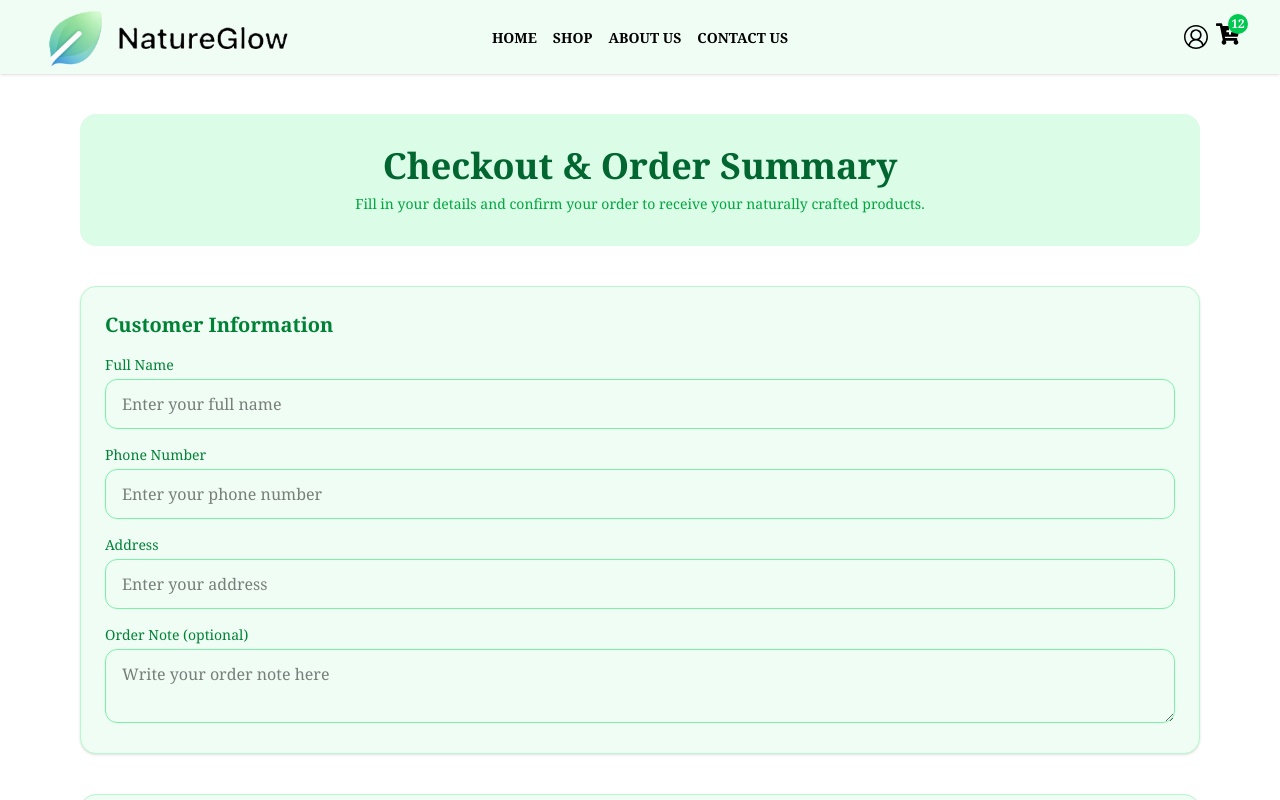
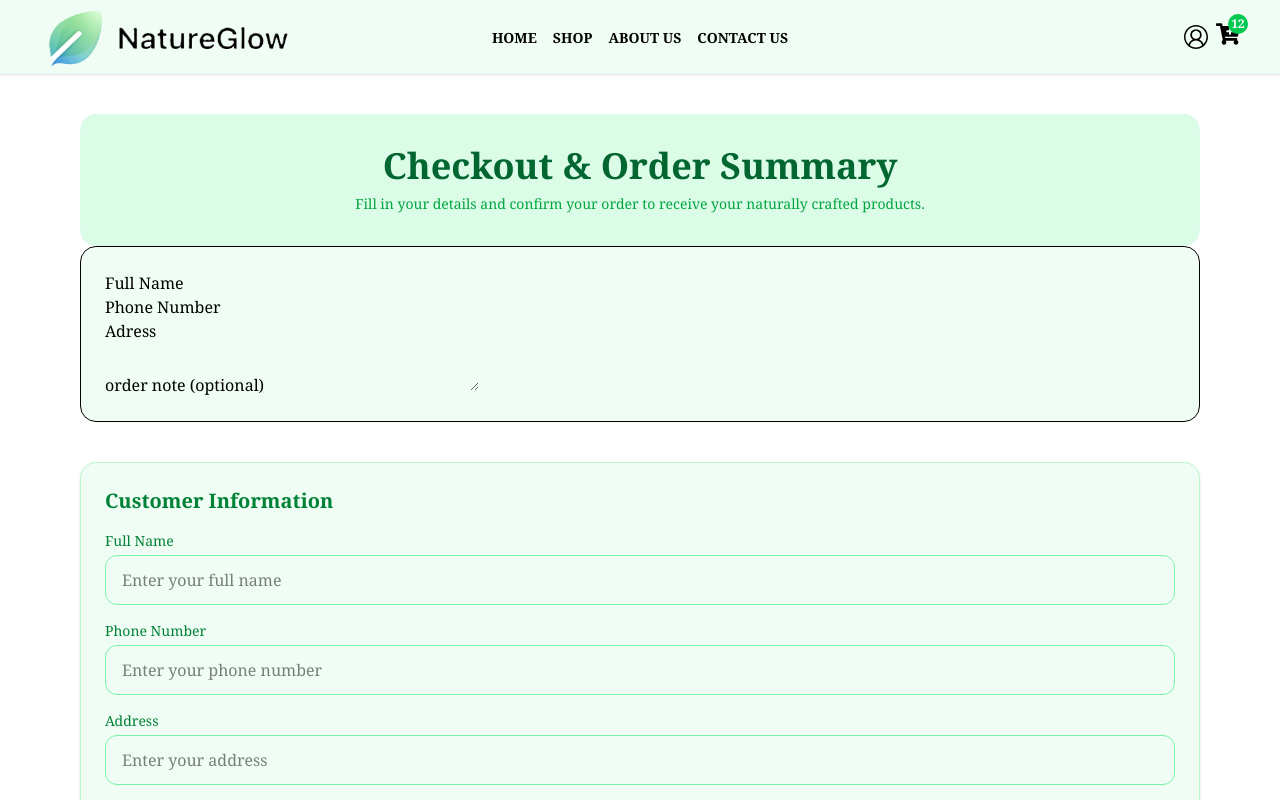
Before and after one commit to md-abu-naim/NatureGlow, a React (Vite) app: page /cehckout in a window 1280 px wide. Shown: the top 800 px of the page. Built offline with nearby package versions, Linux system fonts and the light colour scheme; no server answers.

Commit message:
checkout page customer information start

```diff
--- a/src/Components/CeckOutPage.jsx
+++ b/src/Components/CeckOutPage.jsx
@@ -26,11 +26,37 @@ const CheckoutPage = () => {
 
   return (
     <div className="max-w-6xl mx-auto px-4 py-10 space-y-10">
-      {/* Page Title */}
-      <section className='bg-green-100 py-8 text-center rounded-2xl'>
-        <h1 className='text-4xl font-extrabold text-green-800'>Checkout & Order Summary</h1>
-        <p className='text-green-600 text-sm mt-2'>Fill in your details and confirm your order to receive your naturally crafted products.</p>
-      </section>
+      <div>
+        {/* Page Title */}
+        <section className='bg-green-100 py-8 text-center rounded-2xl'>
+          <h1 className='text-4xl font-extrabold text-green-800'>Checkout & Order Summary</h1>
+          <p className='text-green-600 text-sm mt-2'>Fill in your details and confirm your order to receive your naturally crafted products.</p>
+        </section>
+
+        {/* Customer Information */}
+        <div className='bg-green-50 p-6 rounded-2xl border border-'>
+          <h1></h1>
+          <div>
+            <div>
+              <label >Full Name</label>
+              <input type="text" name="" />
+            </div>
+            <div>
+              <label >Phone Number</label>
+              <input type="text" name="" />
+            </div>
+            <div>
+              <label >Adress</label>
+              <input type="text" name="" />
+            </div>
+            <div>
+              <label >order note (optional)</label>
+              <textarea name="" ></textarea>
+            </div>
+          </div>
+        </div>
+      </div>
+
 
       <div className='bg-green-50 p-6 rounded-2xl border border-green-200 shadow-sm space-y-4'>
         <h3 className="text-xl font-bold text-green-700 mb-4">Customer Information</h3>
```
